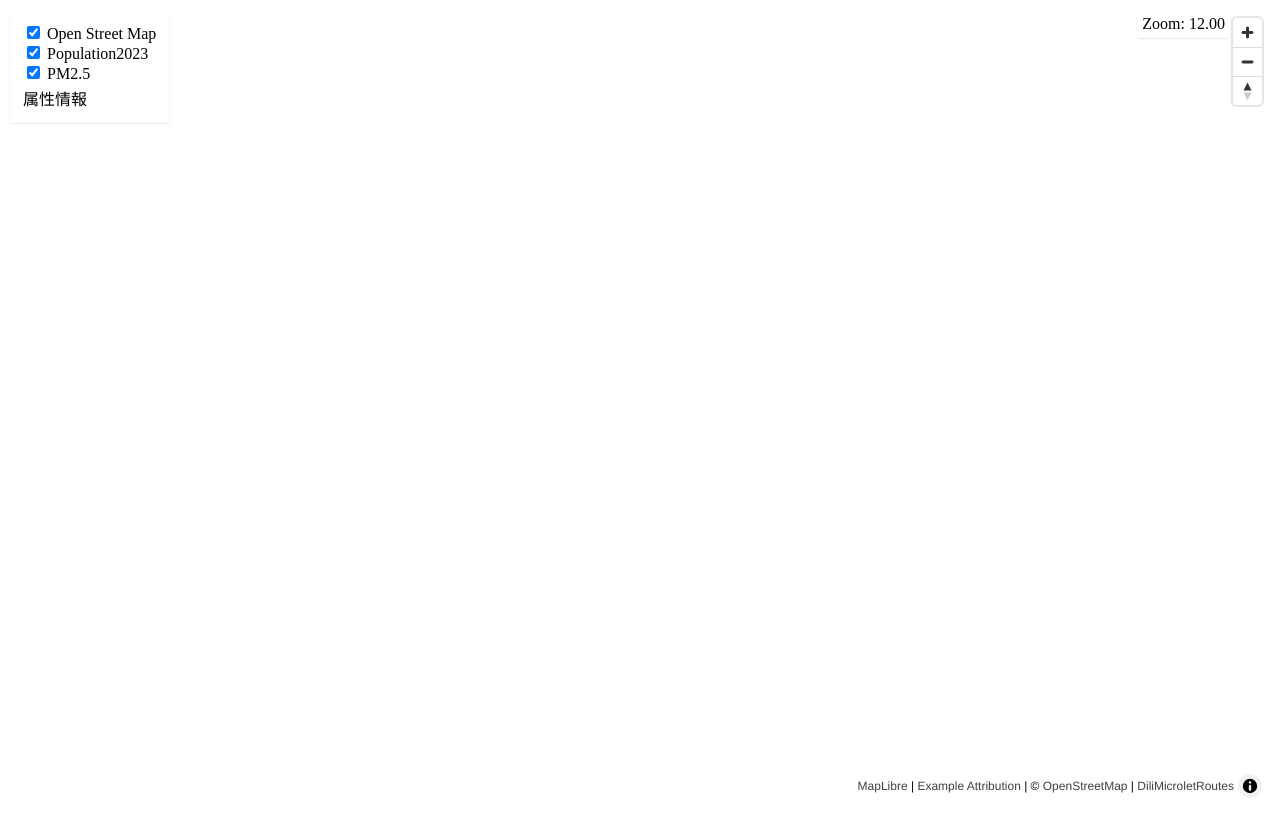
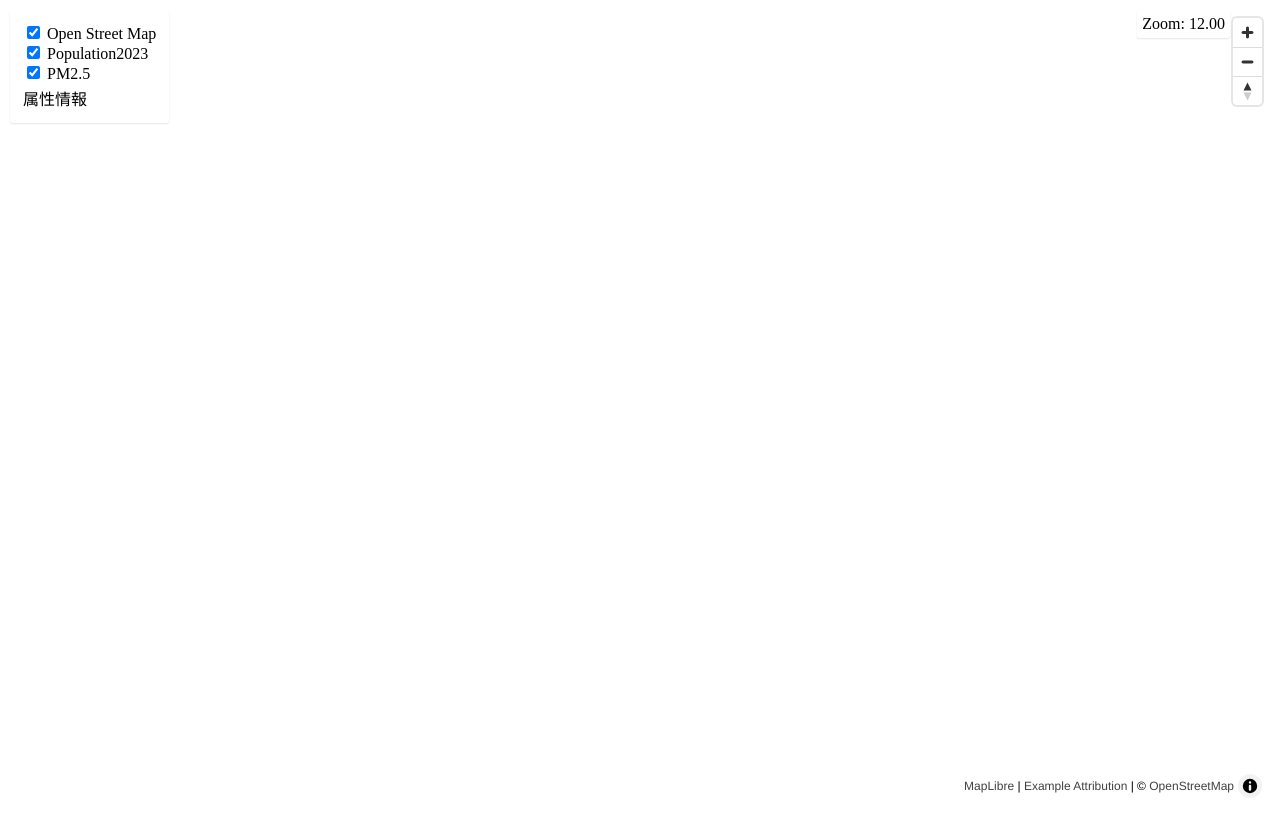
Before and after one commit to nnkHIJ/test4, a plain HTML site: page index.html in a window 1280 px wide. Drawn offline with Linux system fonts and the light colour scheme; no server answers.

Commit message:
Update index.html

```diff
--- a/index.html
+++ b/index.html
@@ -141,8 +141,7 @@
                     'pmtiles://https://nnkhij.github.io/test4/data//population.pmtiles/{z}/{x}/{y}'
                 ],
                 minzoom: 0,
-                maxzoom: 14,
-                attribution: '<a href="https://dilimicroletroutes.github.io/" target="_blank">DiliMicroletRoutes</a> '
+                maxzoom: 14
             });
 
 
```
